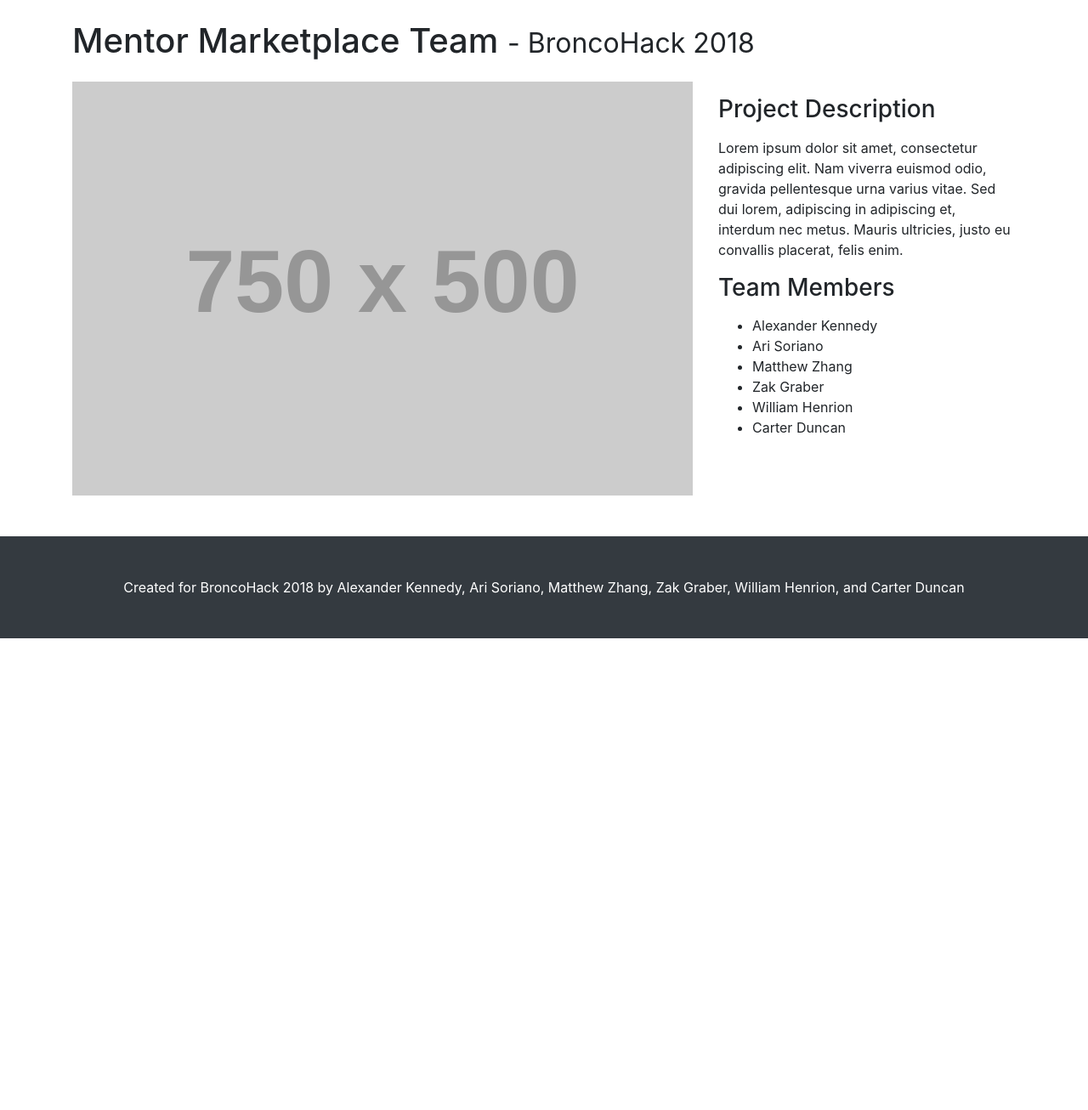
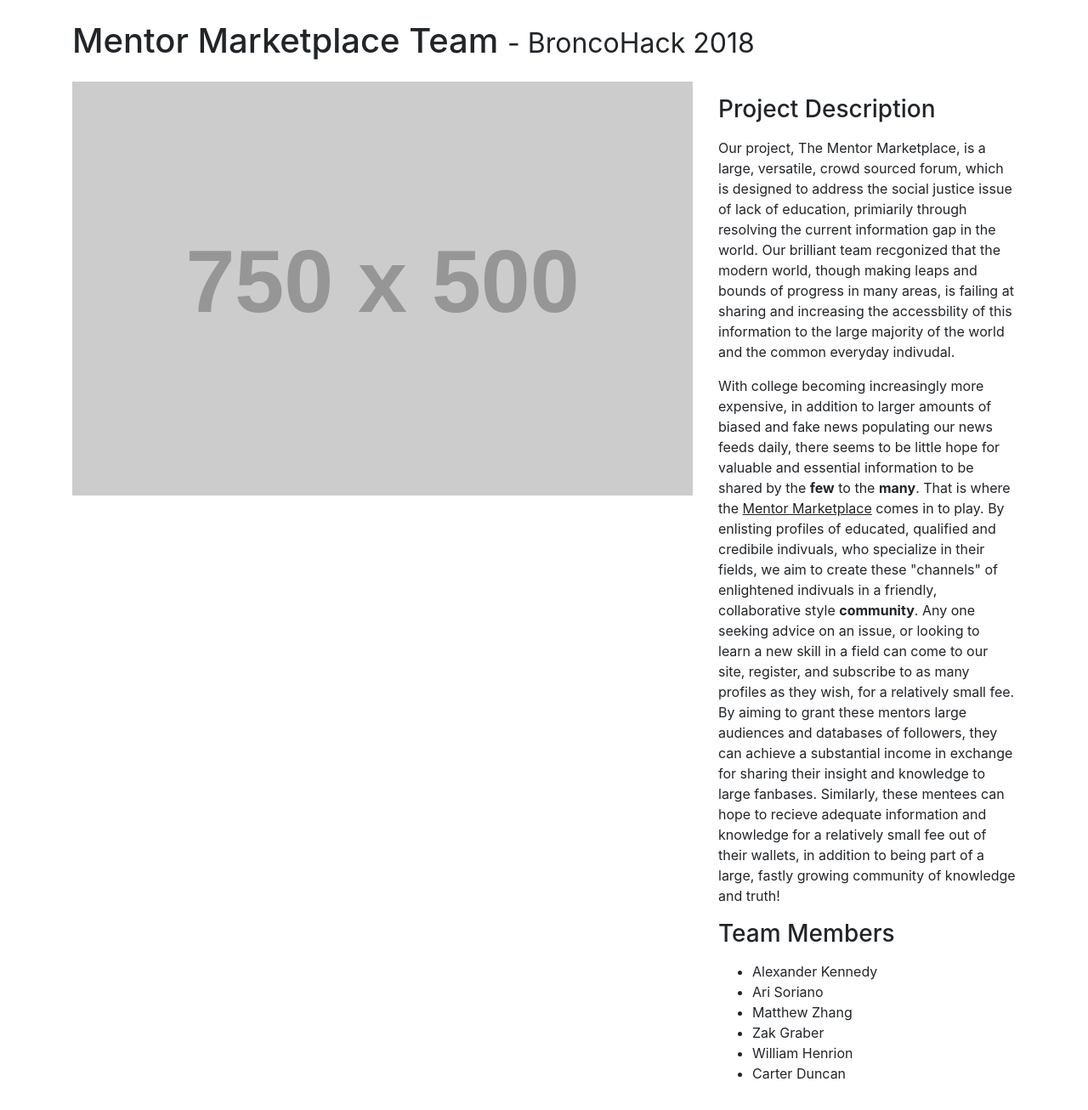
Before and after one commit to zgraber/BroncoHack-2018, a web app: file pages/about/about.html in a window 1280 px wide. Shown: the part 56-1362 px from the top of the page at 85% size. Before the commit the page ends 807 px from the top, so only its background shows below. Run offline with its HTML, style and script files only (its server is not run), Linux system fonts and the light colour scheme; grey boxes labelled with a size stand in for pictures from a placeholder-image service; some libraries are stand-ins or nearby versions.

Commit message:
About Description

```diff
--- a/pages/about/about.html
+++ b/pages/about/about.html
@@ -63,7 +63,9 @@
 
         <div class="col-md-4">
           <h3 class="my-3">Project Description</h3>
-          <p>Lorem ipsum dolor sit amet, consectetur adipiscing elit. Nam viverra euismod odio, gravida pellentesque urna varius vitae. Sed dui lorem, adipiscing in adipiscing et, interdum nec metus. Mauris ultricies, justo eu convallis placerat, felis enim.</p>
+          <p>Our project, The Mentor Marketplace, is a large, versatile, crowd sourced forum, which is designed to address the social justice issue of lack of education, primiarily through resolving the current information gap in the world. Our brilliant team recgonized that the modern world, though making leaps and bounds of progress in many areas, is failing at sharing and increasing the accessbility of this information to the large majority of the world and the common everyday indivudal.</p>
+
+          <p>With college becoming increasingly more expensive, in addition to larger amounts of biased and fake news populating our news feeds daily, there seems to be little hope for valuable and essential information to be shared by the <b>few</b> to the <b>many</b>. That is where the <u>Mentor Marketplace</u> comes in to play. By enlisting profiles of educated, qualified and credibile indivuals, who specialize in their fields, we aim to create these "channels" of enlightened indivuals in a friendly, collaborative style <b>community</b>. Any one seeking advice on an issue, or looking to learn a new skill in a field can come to our site, register, and subscribe to as many profiles as they wish, for a relatively small fee. By aiming to grant these mentors large audiences and databases of followers, they can achieve a substantial income in exchange for sharing their insight and knowledge to large fanbases. Similarly, these mentees can hope to recieve adequate information and knowledge for a relatively small fee out of their wallets, in addition to being part of a large, fastly growing community of knowledge and truth!</p>
           <h3 class="my-3">Team Members</h3>
           <ul>
             <li>Alexander Kennedy</li>
```
